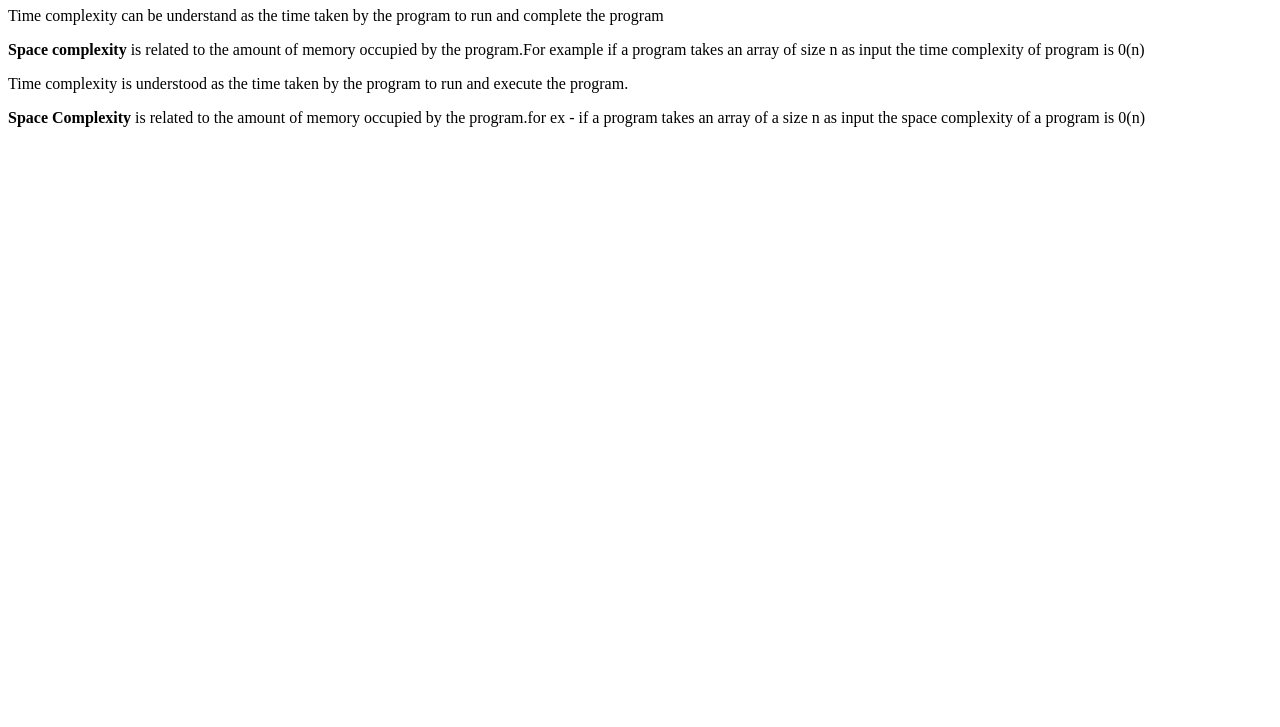
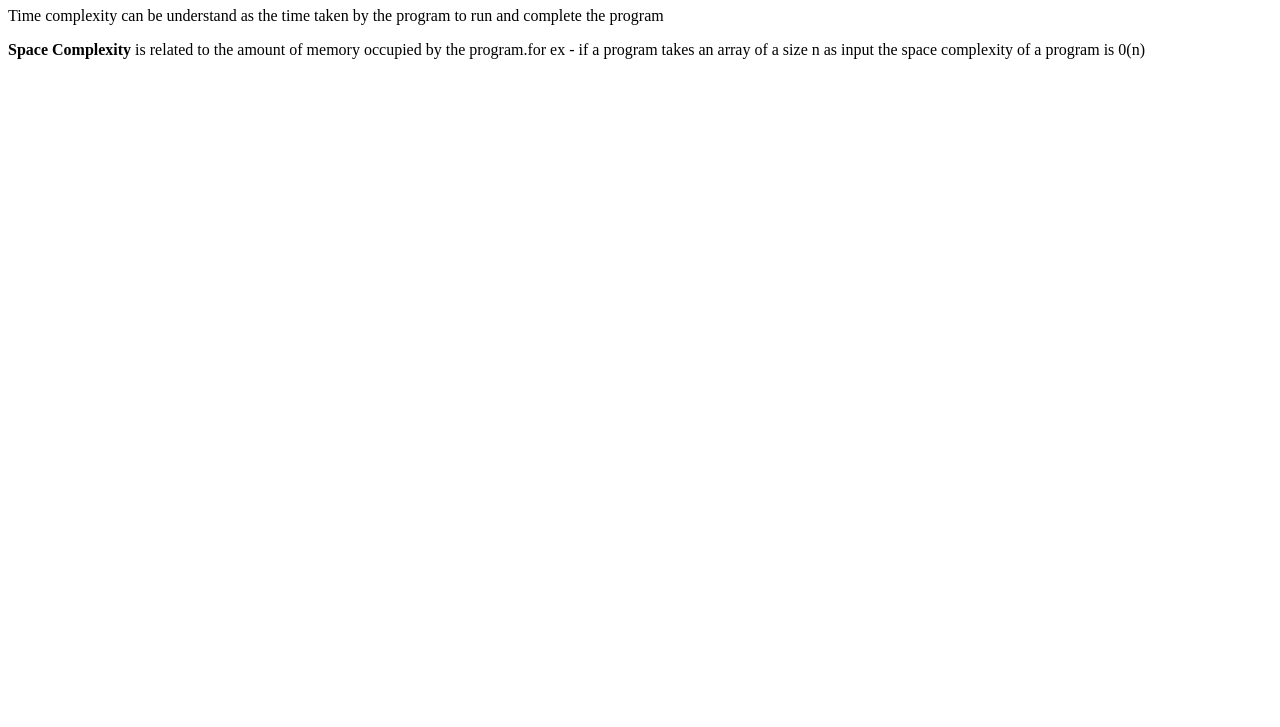
Before and after one commit to acciojob/time-and-space-complexity-Lochan-sharma232, a website: page main.html in a window 1280 px wide. Shown: the part 73-800 px from the top of the page. Drawn offline with Linux system fonts and the light colour scheme.

Commit message:
created a submission

```diff
--- a/main.html
+++ b/main.html
@@ -10,8 +10,6 @@
 	<!-- the entire body must be written by student -->
 	<h1>Time,Space complexity</h1>
 	<p>Time complexity can be understand as the time taken by the program to run and complete the program </p>
-	<p><b>Space complexity </b>is related to the amount of memory occupied by the program.For example if a program takes an array of size n as input the time complexity of program is 0(n)</p>
-	<p>Time complexity is understood as the time taken by the program to run and execute the program.</p>
 	<p><b>Space Complexity</b> is related to the amount of memory occupied by the program.for ex - if a program takes an array of a size n as input the space complexity of a program is 0(n)</p>
 	<script type="text/javascript" src="./script.js">
 </script>
```
